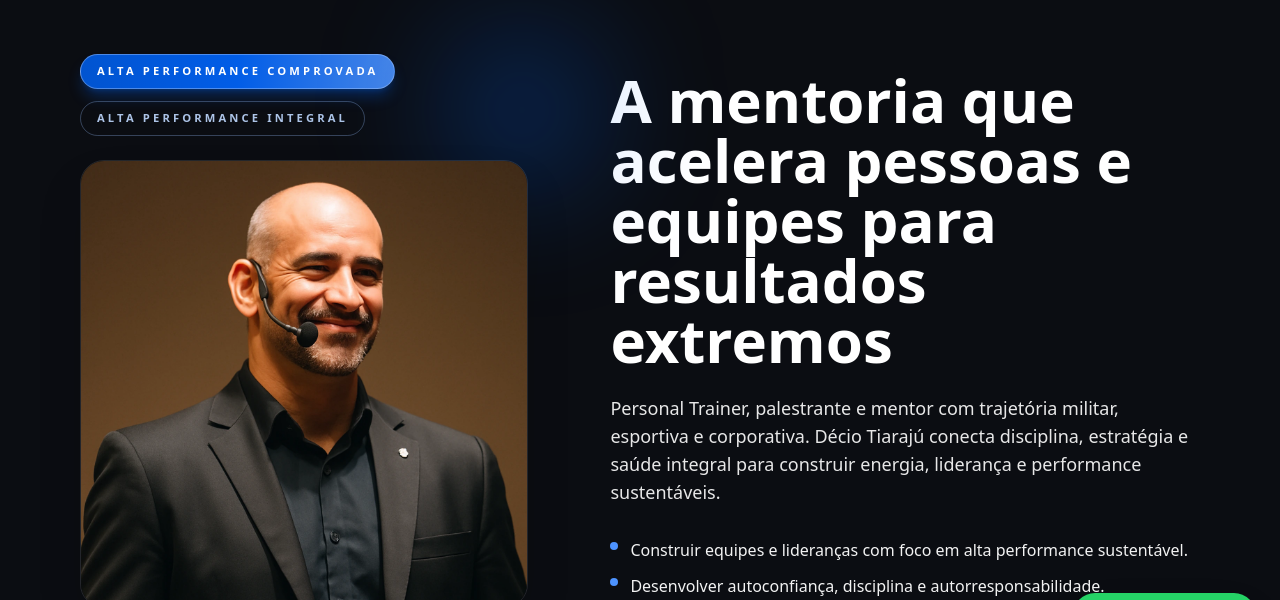
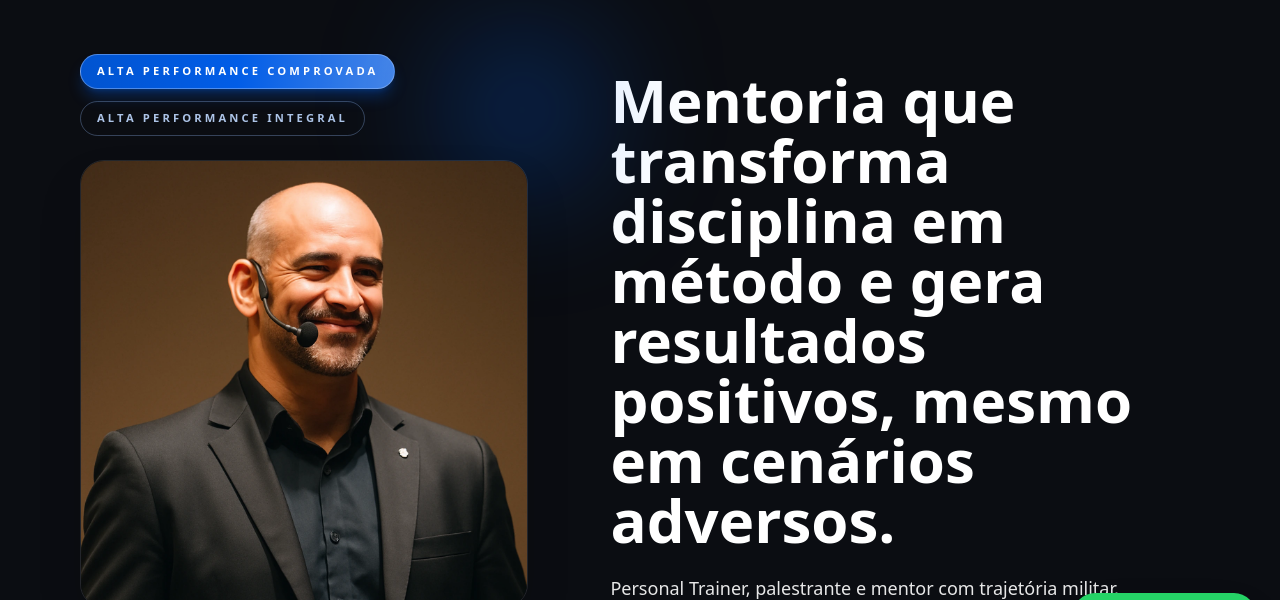
Before and after one commit to g4trader/decio-tiaraju-site-starter, a Next.js app: page / in a window 1280 px wide. Shown: the part 139-739 px from the top of the page. Built offline with nearby package versions, Linux system fonts and the light colour scheme; no server answers.

Commit message:
Atualiza texto principal do hero: foco em disciplina, método e resultados em cenários adversos

```diff
--- a/app/page.tsx
+++ b/app/page.tsx
@@ -132,7 +132,7 @@ export default function Page() {
           </div>
         <div>
             <h1 className="mt-4 text-4xl font-semibold leading-tight md:text-6xl">
-              A mentoria que acelera pessoas e equipes para resultados extremos
+              Mentoria que transforma disciplina em método e gera resultados positivos, mesmo em cenários adversos.
           </h1>
             <p className="mt-6 text-lg text-white/90">
               Personal Trainer, palestrante e mentor com trajetória militar, esportiva
```
